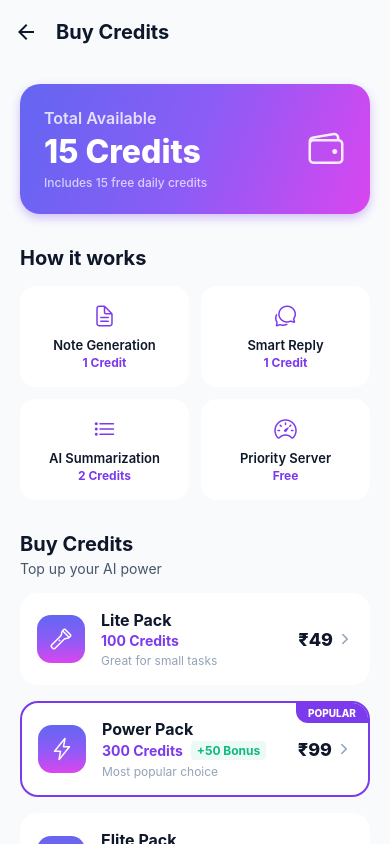
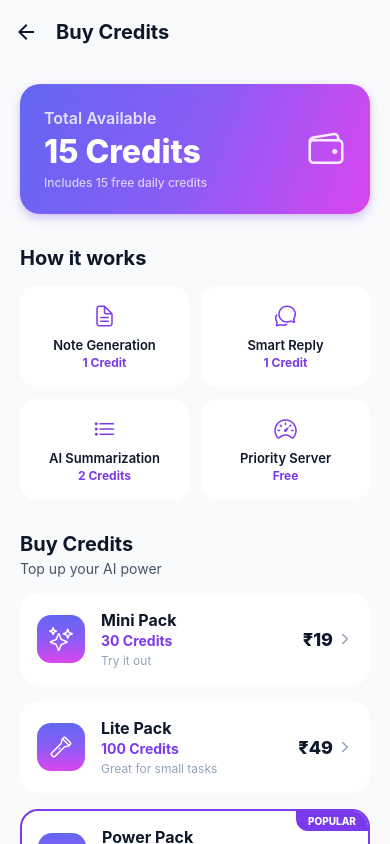
Before and after one commit to taptapcreate/AI-notes-app, a React Native app: screen /Credits in a window 390 px wide. Built offline with nearby package versions, Linux system fonts and the light colour scheme.

Commit message:
feat: optimize credit packs with 8 tiers and healthy profit margins

```diff
--- a/src/screens/CreditsScreen.js
+++ b/src/screens/CreditsScreen.js
@@ -16,6 +16,16 @@ import { useUser } from '../context/UserContext';
 const { width } = Dimensions.get('window');
 
 const CREDIT_PACKS = [
+    {
+        id: 'mini',
+        name: 'Mini Pack',
+        credits: 30,
+        price: '₹19',
+        priceValue: 19,
+        description: 'Try it out',
+        icon: 'sparkles-outline',
+        bonus: null,
+    },
     {
         id: 'starter',
         name: 'Lite Pack',
@@ -39,13 +49,54 @@ const CREDIT_PACKS = [
     },
     {
         id: 'pro',
+        name: 'Pro Pack',
+        credits: 500,
+        price: '₹179',
+        priceValue: 179,
+        description: 'Great value for regulars',
+        icon: 'trending-up-outline',
+        bonus: '+50 Bonus',
+    },
+    {
+        id: 'elite',
         name: 'Elite Pack',
-        credits: 1000,
-        price: '₹249',
-        priceValue: 249,
+        credits: 800,
+        price: '₹299',
+        priceValue: 299,
         description: 'For power users',
         icon: 'rocket-outline',
-        bonus: '+200 Bonus',
+        bonus: '+100 Bonus',
+    },
+    {
+        id: 'ultimate',
+        name: 'Ultimate Pack',
+        credits: 1500,
+        price: '₹549',
+        priceValue: 549,
+        description: 'Maximum savings',
+        icon: 'diamond-outline',
+        bonus: '+300 Bonus',
+    },
+    {
+        id: 'mega',
+        name: 'Mega Pack',
+        credits: 3000,
+        price: '₹999',
+        priceValue: 999,
+        description: 'For professionals',
+        icon: 'star-outline',
+        bonus: '+500 Bonus',
+    },
+    {
+        id: 'supreme',
+        name: 'Supreme Pack',
+        credits: 4000,
+        price: '₹2999',
+        priceValue: 2999,
+        description: 'Unlimited power',
+        icon: 'trophy-outline',
+        bestValue: true,
+        bonus: '+1000 Bonus',
     },
 ];
 
```
